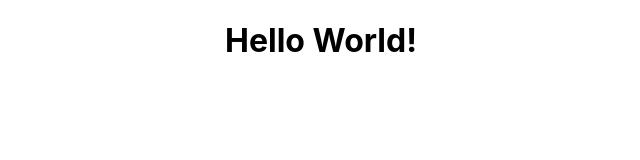
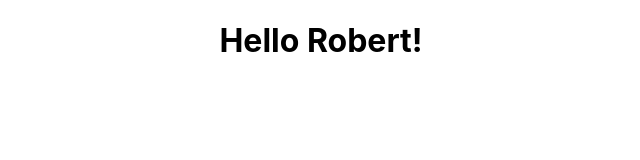
Before and after one commit to RobBerger/l02-FSWD1054, a React (Create React App) app: page / in a window 1280 px wide. Shown: the top 160 px of the page, without its empty margins (319-959 px from the left). Built offline with nearby package versions, Linux system fonts and the light colour scheme.

Commit message:
added a name variable

```diff
--- a/src/App.js
+++ b/src/App.js
@@ -2,9 +2,12 @@ import logo from './logo.svg';
 import './App.css';
 
 function App() {
+
+  let name = 'Robert';
+
   return (
     <div className="App">
-      <h1>Hello World!</h1>
+      <h1>Hello {name}!</h1>
     </div>
   );
 }
```
